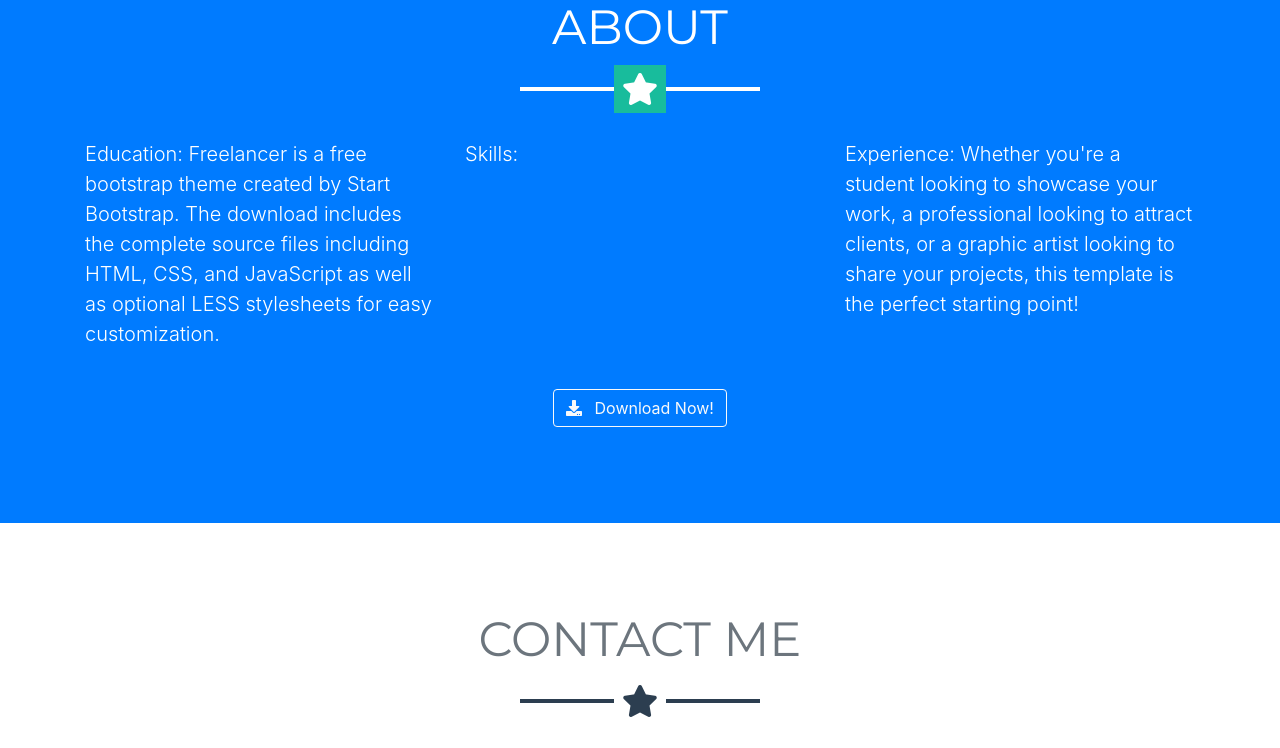
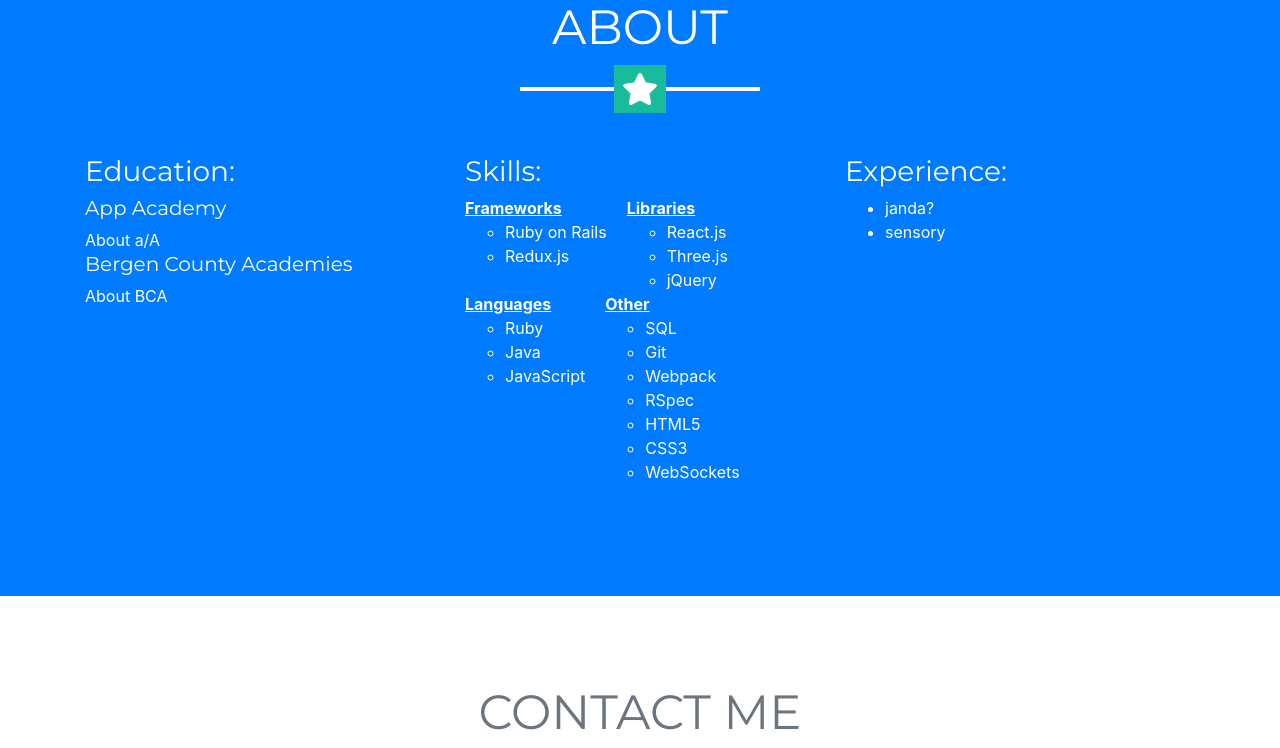
Before and after one commit to dustinaujero/dustinaujero.github.io, a website with bundled scripts: page index.html in a window 1280 px wide. Shown: the part 1360-2108 px from the top of the page. Built offline with nearby package versions, Linux system fonts and the light colour scheme.

Commit message:
Updated skills + css

```diff
--- a/css/freelancer.css
+++ b/css/freelancer.css
@@ -17,6 +17,11 @@ h6 {
   font-weight: 700;
   font-family: 'Montserrat';
 }
+
+
+
+
+
 #pro-pic {
   width: 250px;
   border-radius: 50%;
@@ -25,6 +30,53 @@ h6 {
   list-style: none;
   padding: 0px;
 }
+.education-ul {
+  list-style: none;
+  padding: 0px;
+}
+.skills-ul {
+  list-style: none;
+  display: flex;
+  flex-direction: row;
+  flex-wrap: wrap;
+  padding: 0px;
+}
+.skills-ul strong{
+  text-decoration: underline;
+}
+.skills-ul div {
+  margin-right: 20px;
+}
+/* .skills-ul ul {
+  padding-left: 10px;
+} */
+.skills-ul .frameworks {
+
+}
+.skills-ul .libraries {
+
+}
+.skills-ul .languages {
+
+}
+.skills-ul .other {
+
+}
+
+
+
+
+
+
+
+
+
+
+
+
+
+
+
 hr.star-light,
 hr.star-dark {
   max-width: 15rem;
--- a/index.html
+++ b/index.html
@@ -61,7 +61,7 @@
       <img class="img-fluid mb-5 d-block mx-auto" src="img/self.jpeg" alt="" id="pro-pic">
       <h1 class="text-uppercase mb-0">Dustin Aujero</h1>
       <hr class="star-light">
-      <h2 class="font-weight-light mb-0">Web Developer - Husband - Father - Grandfather</h2>
+      <h2 class="font-weight-light mb-0">Web Developer - Software Engineer</h2>
     </div>
   </header>
 
@@ -143,29 +143,84 @@
       <div class="row">
         <div class="col-lg-4 ml-auto">
           <p class="lead">
-            Education:
-            Freelancer is a free bootstrap theme created by Start Bootstrap. The download includes the complete source files including HTML,
-            CSS, and JavaScript as well as optional LESS stylesheets for easy customization.
+            <h3>Education: </h3>
+            <ul class="education-ul">
+              <li>
+                <h5>App Academy</h5>
+                About a/A
+              </li>
+              <li>
+                <h5>Bergen County Academies</h5>
+                About BCA
+              </li>
+            </ul>
           </p>
         </div>
         <div class="col-lg-4" >
-          <p class="lead">Skills:
-            <ul></ul>
+          <p class="lead">
+            <h3>Skills: </h3>
+            <ul class="skills-ul">
+              <div>
+                <strong>
+                Frameworks</strong>
+                <ul class="frameworks">
+                  <li>Ruby on Rails</li>
+                  <li>Redux.js</li>
+                </ul>
+              </div>
+
+              <div>
+                <strong>
+                Libraries</strong>
+                <ul class="libraries">
+                  <li>React.js</li>
+                  <li>Three.js</li>
+                  <li>jQuery</li>
+                </ul>
+              </div>
+
+              <div>
+                <strong>
+                Languages</strong>
+                <ul class="languages">
+                  <li>Ruby</li>
+                  <li>Java</li>
+                  <li>JavaScript</li>
+                </ul>
+              </div>
+
+              <div>
+                <strong>
+                Other</strong>
+                <ul class="other">
+                  <li>SQL</li>
+                  <li>Git</li>
+                  <li>Webpack</li>
+                  <li>RSpec</li>
+                  <li>HTML5</li>
+                  <li>CSS3</li>
+                  <li>WebSockets</li>
+                </ul>
+              </div>
+            </ul>
           </p>
         </div>
         <div class="col-lg-4 mr-auto">
           <p class="lead">
-            Experience: Whether you're a student looking to showcase your work, a professional looking to attract clients, or
-            a graphic artist looking to share your projects, this template is the perfect starting point!
+          <h3>Experience: </h3>
+            <ul>
+              <li>janda?</li>
+              <li>sensory</li>
+            </ul>
           </p>
         </div>
       </div>
-      <div class="text-center mt-4">
+      <!-- <div class="text-center mt-4">
         <a class="btn btn-xl btn-outline-light" href="#">
           <i class="fas fa-download mr-2"></i>
           Download Now!
         </a>
-      </div>
+      </div> -->
     </div>
   </section>
 
@@ -212,6 +267,14 @@
             <div class="form-group">
               <button type="submit" class="btn btn-primary btn-xl" id="sendMessageButton">Send</button>
             </div>
+          </form>
+          <form action="http://formspree.io/dustin@aujero.net" method="POST">
+            <label for="">Email</label>
+            <input type="email" name="_replyto">
+            <label for="">body</label>
+            <textarea
+              name="body"></textarea>
+              <input type="submit" value="Send">
           </form>
         </div>
       </div>
```
